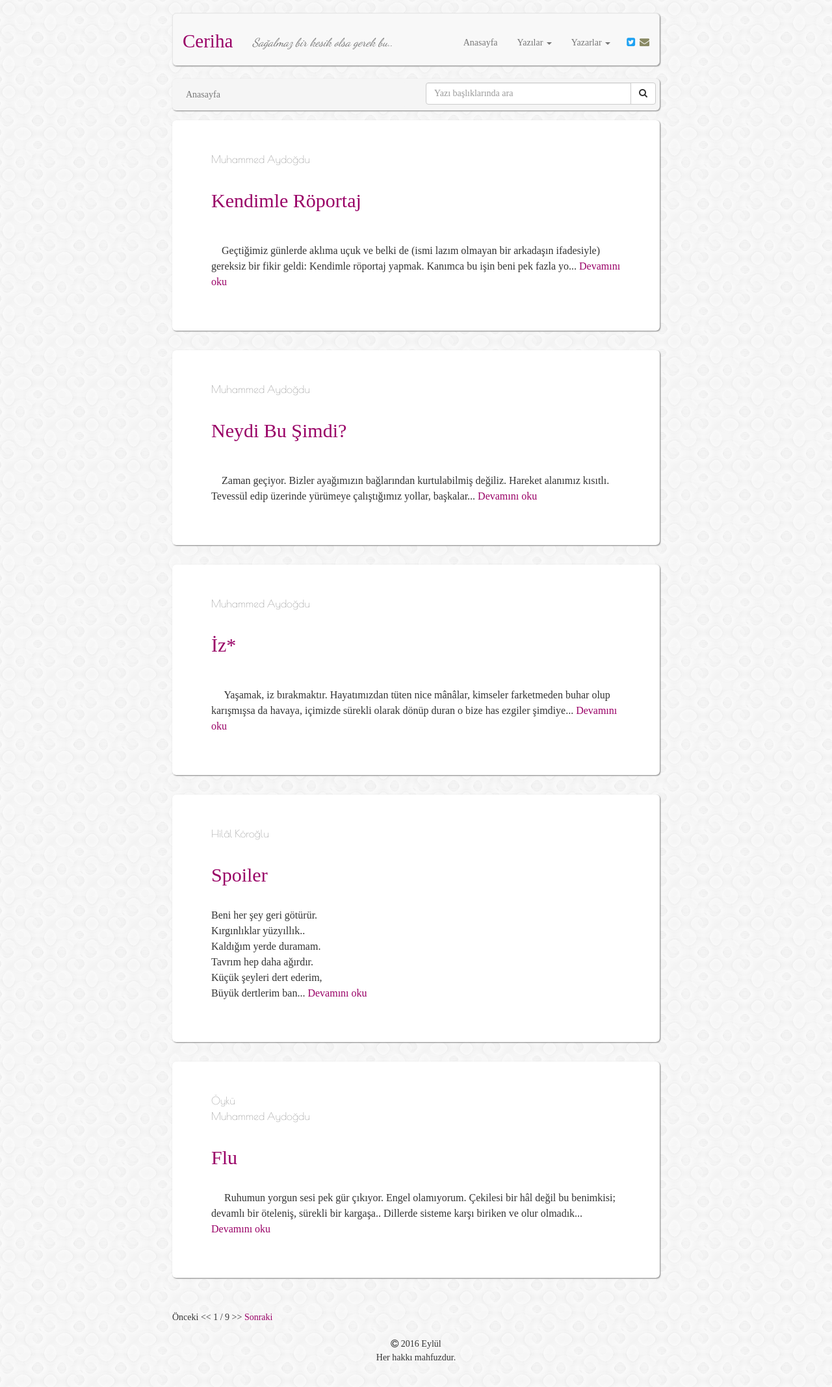
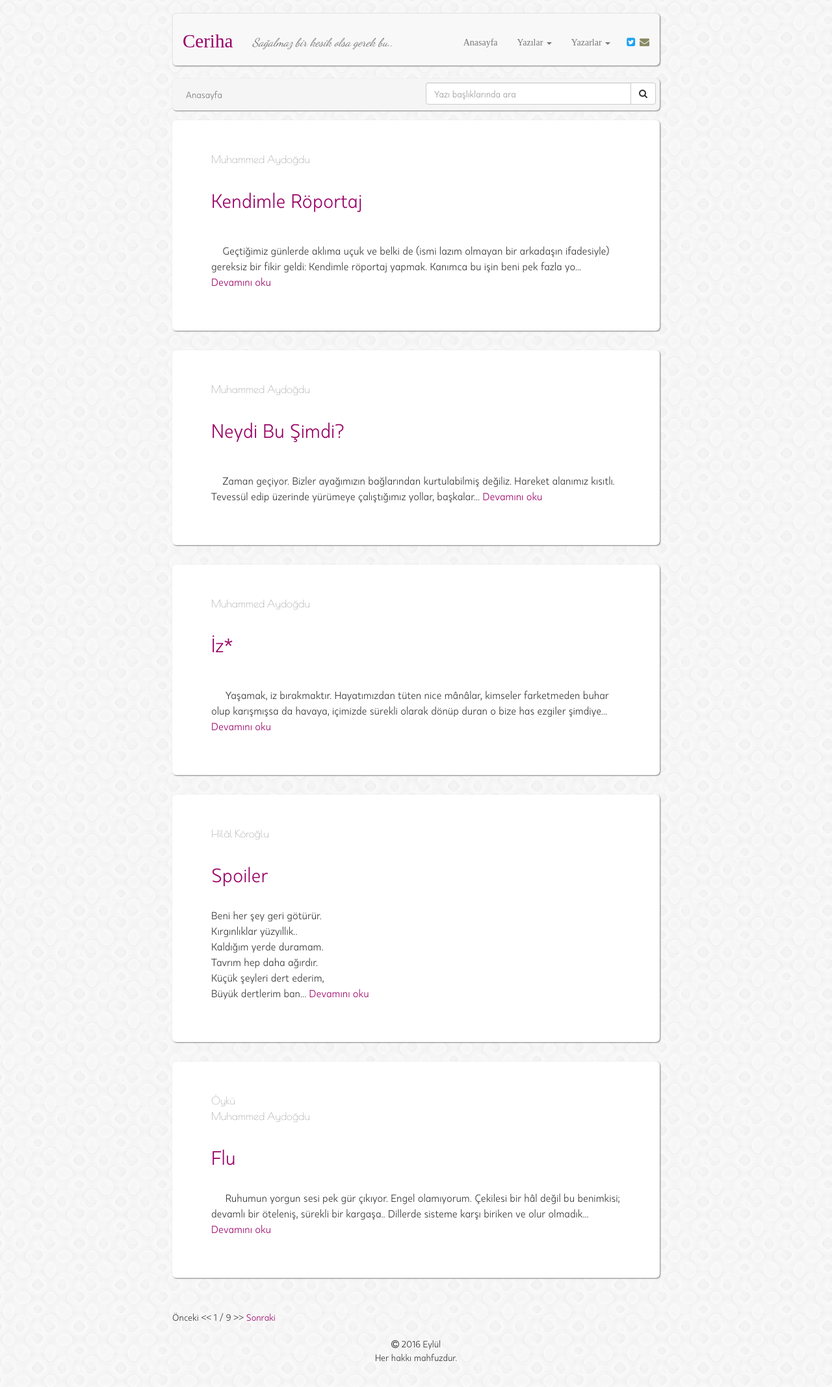
Before and after one commit to muhammedaydogdu/muhammedaydogdu.github.io, a Jekyll site: the page built from index.html, in a window 1280 px wide. Shown: the whole page at 65% size. Built offline with Jekyll 4.4.1, drawn with Linux system fonts in a browser that asks for light colours; some web fonts are replaced; the list of posts is cut into pages by our own code.

Commit message:
Update style.css

```diff
--- a/css/style.css
+++ b/css/style.css
@@ -15,10 +15,13 @@
   font-family: Golden;
   src: url('../fonts/Golden Dream.ttf');
 
+  font-family: Kappa;
+  src: url('../fonts/KappaDisplayBook.otf');
+
 }
 
 body {
-  font-family: "Golden", "Times New Roman", serif;
+  font-family: "Kappa", "Times New Roman", serif;
   line-height: 1.5;
   background: url("../images/confectionary.png");
 }
```
